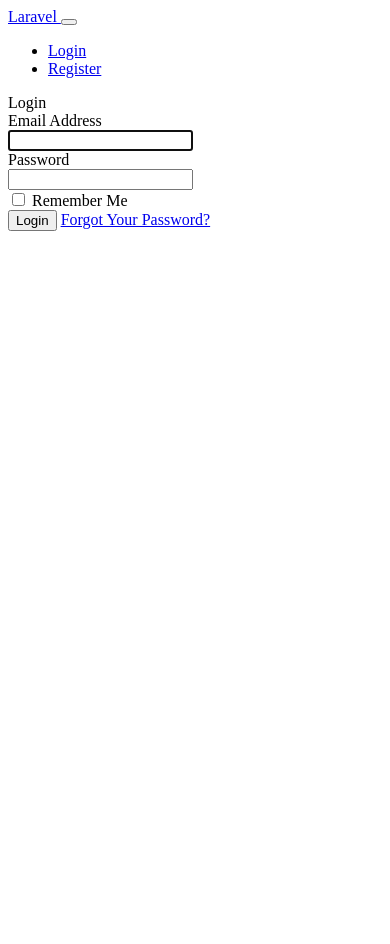
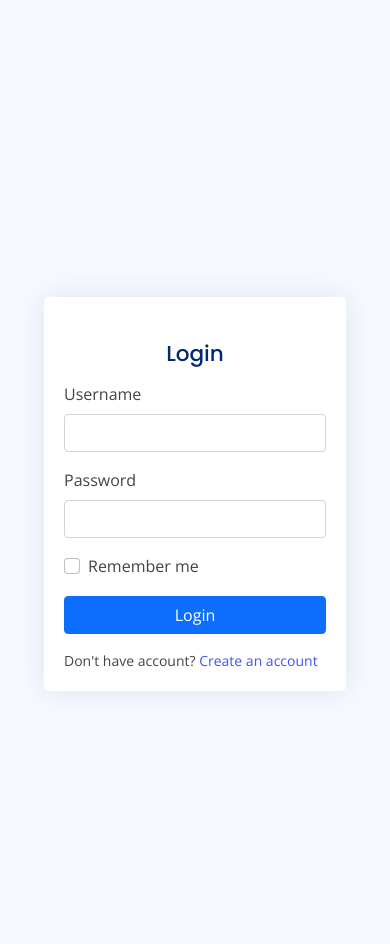
Before and after one commit to sultanragil/Website_Profile_SMPN_7_BWS, a Laravel app: page /login in a window 390 px wide. Before the commit the page ends 844 px from the top, so only its background shows below. Run offline with Laravel 9, Linux system fonts and the light colour scheme; some libraries are stand-ins or nearby versions.

Commit message:
Auth Login

```diff
--- a/website_profile_fix/app/Http/Controllers/Backend/IndexController.php
+++ b/website_profile_fix/app/Http/Controllers/Backend/IndexController.php
@@ -9,6 +9,10 @@ use Illuminate\Support\Facades\DB;
 
 class IndexController extends Controller
 {
+    public function __construct()
+    {
+        $this->middleware('admin'); /* Cara agar cuman super admin*/
+    }
     public function index()
     {
         return view('backend.index');
--- a/website_profile_fix/app/Http/Controllers/HomeController.php
+++ b/website_profile_fix/app/Http/Controllers/HomeController.php
@@ -13,7 +13,7 @@ class HomeController extends Controller
      */
     public function __construct()
     {
-        $this->middleware('auth');
+        $this->middleware('auth'); /* Cara agar harus login dulu*/
     }
 
     /**
--- a/website_profile_fix/app/Http/Kernel.php
+++ b/website_profile_fix/app/Http/Kernel.php
@@ -63,5 +63,6 @@ class Kernel extends HttpKernel
         'signed' => \Illuminate\Routing\Middleware\ValidateSignature::class,
         'throttle' => \Illuminate\Routing\Middleware\ThrottleRequests::class,
         'verified' => \Illuminate\Auth\Middleware\EnsureEmailIsVerified::class,
+        'admin' => \App\Http\Middleware\Admin::class
     ];
 }
--- /dev/null
+++ b/website_profile_fix/resources/views/auth/layouts/template.blade.php
@@ -0,0 +1,63 @@
+<!DOCTYPE html>
+<html lang="en">
+
+<head>
+  <meta charset="utf-8">
+  <meta content="width=device-width, initial-scale=1.0" name="viewport">
+
+  <title>Pages / Login - NiceAdmin Bootstrap Template</title>
+  <meta content="" name="description">
+  <meta content="" name="keywords">
+
+  <!-- Favicons -->
+  <link href="{{ asset('backend/assets/img/favicon.png') }}" rel="icon">
+  <link href="{{ asset('backend/assets/img/apple-touch-icon.png') }}" rel="apple-touch-icon">
+
+  <!-- Google Fonts -->
+  <link href="https://fonts.gstatic.com" rel="preconnect">
+  <link href="https://fonts.googleapis.com/css?family=Open+Sans:300,300i,400,400i,600,600i,700,700i|Nunito:300,300i,400,400i,600,600i,700,700i|Poppins:300,300i,400,400i,500,500i,600,600i,700,700i" rel="stylesheet">
+
+  <!-- Vendor CSS Files -->
+  <link href="{{ asset('backend/assets/vendor/bootstrap/css/bootstrap.min.css') }}" rel="stylesheet">
+  <link href="{{ asset('backend/assets/vendor/bootstrap-icons/bootstrap-icons.css') }}" rel="stylesheet">
+  <link href="{{ asset('backend/assets/vendor/boxicons/css/boxicons.min.css') }}" rel="stylesheet">
+  <link href="{{ asset('backend/assets/vendor/quill/quill.snow.css') }}" rel="stylesheet">
+  <link href="{{ asset('backend/assets/vendor/quill/quill.bubble.css') }}" rel="stylesheet">
+  <link href="{{ asset('backend/assets/vendor/remixicon/remixicon.css') }}" rel="stylesheet">
+  <link href="{{ asset('backend/assets/vendor/simple-datatables/style.css') }}" rel="stylesheet">
+
+  <!-- Template Main CSS File -->
+  <link href="{{ asset('backend/assets/css/style.css') }}" rel="stylesheet">
+  <!-- =======================================================
+  * Template Name: NiceAdmin - v2.2.2
+  * Template URL: https://bootstrapmade.com/nice-admin-bootstrap-admin-html-template/
+  * Author: BootstrapMade.com
+  * License: https://bootstrapmade.com/license/
+  ======================================================== -->
+</head>
+
+<body>
+
+    <main id="main" class="main">
+
+        @yield('login')
+
+    </main><!-- End #main -->
+    <a href="#" class="back-to-top d-flex align-items-center justify-content-center"><i class="bi bi-arrow-up-short"></i></a>
+
+  <!-- Vendor JS Files -->
+  <script src="{{ asset('backend/assets/vendor/apexcharts/apexcharts.min.js') }}"></script>
+  <script src="{{ asset('backend/assets/vendor/bootstrap/js/bootstrap.bundle.min.js') }}"></script>
+  <script src="{{ asset('backend/assets/vendor/chart.js/chart.min.js') }}"></script>
+  <script src="{{ asset('backend/assets/vendor/echarts/echarts.min.js') }}"></script>
+  <script src="{{ asset('backend/assets/vendor/quill/quill.min.js') }}"></script>
+  <script src="{{ asset('backend/assets/vendor/simple-datatables/simple-datatables.js') }}"></script>
+  <script src="{{ asset('backend/assets/vendor/tinymce/tinymce.min.js') }}"></script>
+  <script src="{{ asset('backend/assets/vendor/php-email-form/validate.js') }}"></script>
+
+  <!-- Template Main JS File -->
+  <script src="{{ asset('backend/assets/js/main.js') }}"></script>
+
+</body>
+
+</html>
--- a/website_profile_fix/resources/views/auth/login.blade.php
+++ b/website_profile_fix/resources/views/auth/login.blade.php
@@ -1,73 +1,63 @@
-@extends('layouts.app')
+@extends('auth.layouts.template')
 
-@section('content')
+@section('login')
+<div class="container">
+
+    <section class="section register min-vh-100 d-flex flex-column align-items-center justify-content-center py-4">
       <div class="container">
         <div class="row justify-content-center">
-        <div class="col-md-8">
-            <div class="card">
-                <div class="card-header">{{ __('Login') }}</div>
+          <div class="col-lg-4 col-md-6 d-flex flex-column align-items-center justify-content-center">
+
+            <div class="card mb-3">
 
               <div class="card-body">
-                    <form method="POST" action="{{ route('login') }}">
+
+                  <div class="pt-4 pb-2">
+                      <h5 class="card-title text-center pb-0 fs-4">Login</h5>
+                  </div>
+
+                    <form method="POST" action="{{ route('login') }}" class="row g-3 needs-validation" novalidate>
                     @csrf
-
-                        <div class="row mb-3">
-                            <label for="email" class="col-md-4 col-form-label text-md-end">{{ __('Email Address') }}</label>
-
-                            <div class="col-md-6">
-                                <input id="email" type="email" class="form-control @error('email') is-invalid @enderror" name="email" value="{{ old('email') }}" required autocomplete="email" autofocus>
-
-                                @error('email')
-                                    <span class="invalid-feedback" role="alert">
-                                        <strong>{{ $message }}</strong>
-                                    </span>
-                                @enderror
+                    <div class="col-12">
+                        <label for="yourUsername" class="form-label">Username</label>
+                        <div class="input-group has-validation">
+                            <input id="email" type="email" class="form-control" name="email" value="{{ old('email') }}" required>
+                            <div class="invalid-feedback">Please enter your username.</div>
                         </div>
                     </div>
 
-                        <div class="row mb-3">
-                            <label for="password" class="col-md-4 col-form-label text-md-end">{{ __('Password') }}</label>
-
+                    <div class="col-12">
+                        <label for="yourPassword" class="form-label">Password</label>
                         <div class="col-md-6">
-                                <input id="password" type="password" class="form-control @error('password') is-invalid @enderror" name="password" required autocomplete="current-password">
-
-                                @error('password')
-                                    <span class="invalid-feedback" role="alert">
-                                        <strong>{{ $message }}</strong>
-                                    </span>
-                                @enderror
+                            <input id="password" type="password" class="form-control" name="password" required>
+                            <div class="invalid-feedback">Please enter your password!</div>
                         </div>
                     </div>
 
-                        <div class="row mb-3">
-                            <div class="col-md-6 offset-md-4">
+                    <div class="col-12">
                         <div class="form-check">
                         <input class="form-check-input" type="checkbox" name="remember" id="remember" {{ old('remember') ? 'checked' : '' }}>
+                        <label class="form-check-label" for="rememberMe">Remember me</label>
+                        </div>
+                    </div>
+                    <div class="col-12">
+                        <button type="submit" class="btn btn-primary w-100">
+                                {{ __('Login') }}
+                        </button>
+                    </div>
+                    <div class="col-12">
+                      <p class="small mb-0">Don't have account? <a href="pages-register.html">Create an account</a></p>
+                    </div>
+                    </form>
 
-                                    <label class="form-check-label" for="remember">
-                                        {{ __('Remember Me') }}
-                                    </label>
+              </div>
+            </div>
+
           </div>
         </div>
       </div>
 
-                        <div class="row mb-0">
-                            <div class="col-md-8 offset-md-4">
-                                <button type="submit" class="btn btn-primary">
-                                    {{ __('Login') }}
-                                </button>
+    </section>
 
-                                @if (Route::has('password.request'))
-                                    <a class="btn btn-link" href="{{ route('password.request') }}">
-                                        {{ __('Forgot Your Password?') }}
-                                    </a>
-                                @endif
-                            </div>
-                        </div>
-                    </form>
-                </div>
-            </div>
-        </div>
-    </div>
 </div>
 @endsection
```
Also changed, not shown: website_profile_fix/app/Http/Middleware/Admin.php (added, +25 -0 lines), website_profile_fix/database/migrations/2014_10_12_000000_create_users_table.php. Lines whose indentation alone changed are shown as unchanged.
